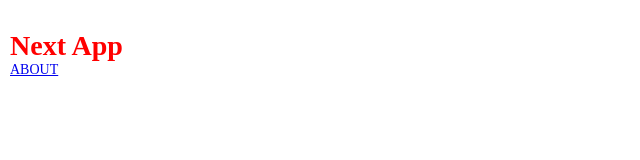
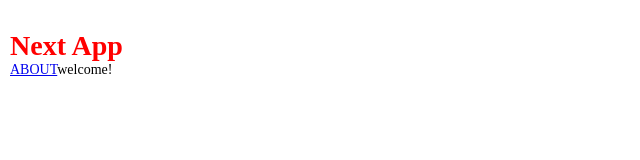
Before and after one commit to julianurregoar/proteck, a Next.js app: page / in a window 1280 px wide. Shown: the top 160 px of the page, without its empty margins (0-640 px from the left). Built offline with nearby package versions, Linux system fonts and the light colour scheme.

Commit message:
Added update packages

```diff
--- a/package.json
+++ b/package.json
@@ -14,6 +14,7 @@
   "license": "ISC",
   "dependencies": {
     "@zeit/next-sass": "^1.0.1",
+    "clsx": "^1.1.1",
     "next": "^10.0.1",
     "node-sass": "^4.14.1",
     "react": "^17.0.1",
--- a/pages/about.tsx
+++ b/pages/about.tsx
@@ -1,9 +1,11 @@
 import '../src/style/_app.scss'
-import Header from '-/src/components/Header'
+import Header from '../src/components/Header/Header'
 
-export const Index = () => (
+const About = () => (
   <>
     <Header>About</Header>
     About!
   </>
 )
+
+export default About
--- a/pages/index.tsx
+++ b/pages/index.tsx
@@ -1,12 +1,10 @@
 import '../src/style/_app.scss'
-import Header from '-/src/components/Header'
-import Link from 'next/link'
-import { Home } from '-/src/pages/Home'
+import { Home } from '-/src/pages/Home/Home'
 
-const Index = () => (
-  <>
-    <Home />
-  </>
-)
-
-export default Index
+export default function Index() {
+  return (
+    <>
+      <Home />
+    </>
+  );
+}
--- a/src/components/Header.module.scss
+++ b/src/components/Header/Header.module.scss
@@ -1,4 +1,4 @@
-@import 'src/style/mixins';
+@import "src/style/mixins";
 
 .Header {
   color: $orange-color;
--- a/src/components/Header.tsx
+++ b/src/components/Header/Header.tsx
@@ -1,6 +1,6 @@
 import styles from './Header.module.scss'
 
-const Header = ({children}) =>(
+const Header = ({ children }) => (
   <h1 className={styles.Header}>
     {children}
   </h1>
--- a/src/layout/Layout.tsx
+++ b/src/layout/Layout.tsx
@@ -8,6 +8,10 @@ export const Layout: FC = ({ children }) => (
       <title>Proteck and Clean</title>
       <link rel="icon" href="/favicon.ico" />
     </Head>
+    <meta
+      name="description"
+      content="Productos para el hogar y la industria"
+    />
     <div className={styles.Container}>
       {children}
     </div>
--- a/src/pages/Home.tsx
+++ b/src/pages/Home/Home.tsx
@@ -1,6 +1,6 @@
 import Link from "next/link"
-import Header from "../components/Header"
-import { Layout } from "../layout/Layout"
+import Header from "../../components/Header/Header"
+import { Layout } from "../../layout/Layout"
 
 
 export const Home = () => {
@@ -9,6 +9,7 @@ export const Home = () => {
       <Layout>
         <Header>Next App</Header>
         <Link href='/about'>ABOUT</Link>
+      welcome!
       </Layout>
     </div>
   )
```
Also changed, not shown: 1 other file (tests, documents, lock files or other folders).
